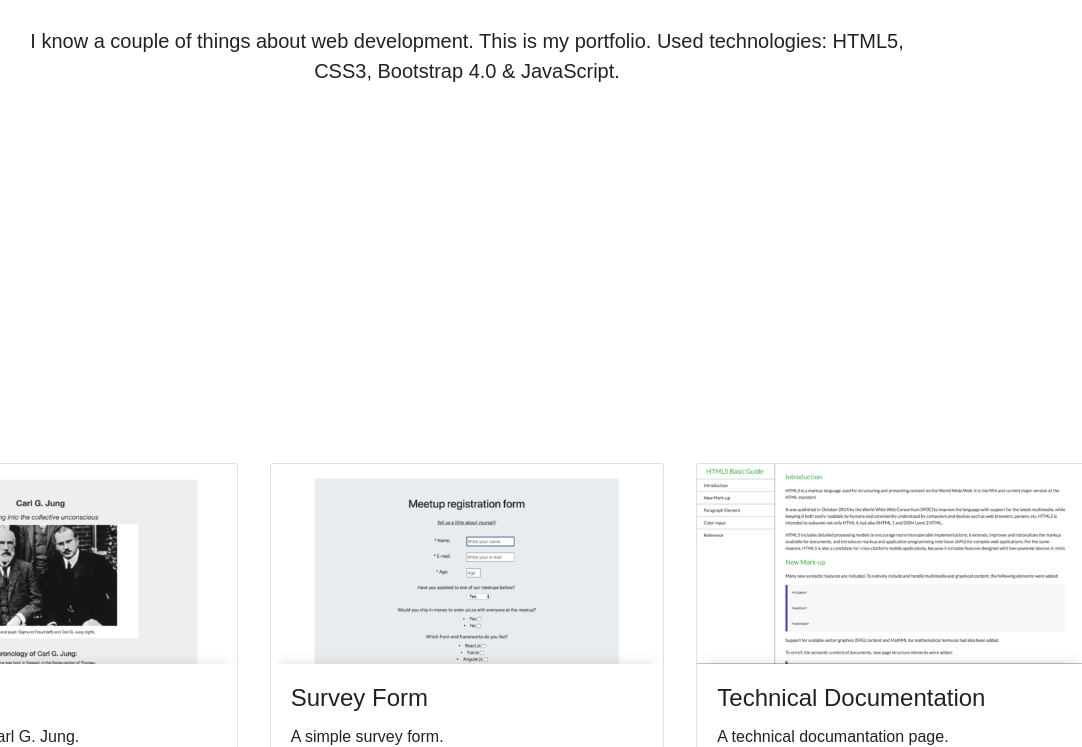
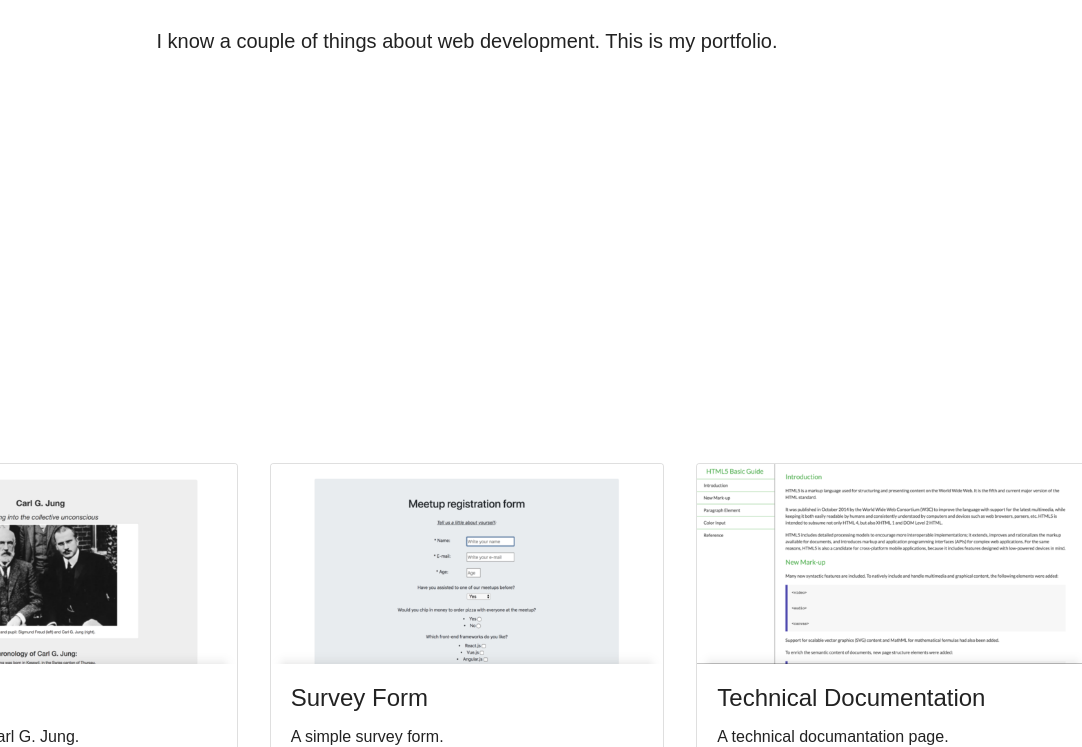
Before and after one commit to zeligm/Personal-Portfolio, a plain HTML site: page index.html in a window 1280 px wide. Shown: the part 353-1100 px from the top of the page, without its empty margins (173-1255 px from the left). Drawn offline with nearby package versions, Linux system fonts and the light colour scheme.

Commit message:
Update index.html

```diff
--- a/index.html
+++ b/index.html
@@ -41,7 +41,7 @@
 	          <h1 class="display-4">Hey, I'm Zelig</h1>
 	        </div>
 	        <div class="col-12">
-	          <p class="lead">I know a couple of things about web development. This is my portfolio. Used technologies: HTML5, CSS3, Bootstrap 4.0 & JavaScript.</p>
+	          <p class="lead">I know a couple of things about web development. This is my portfolio.</p>
 	        </div>
 	      </div>
 	    </div>
```
